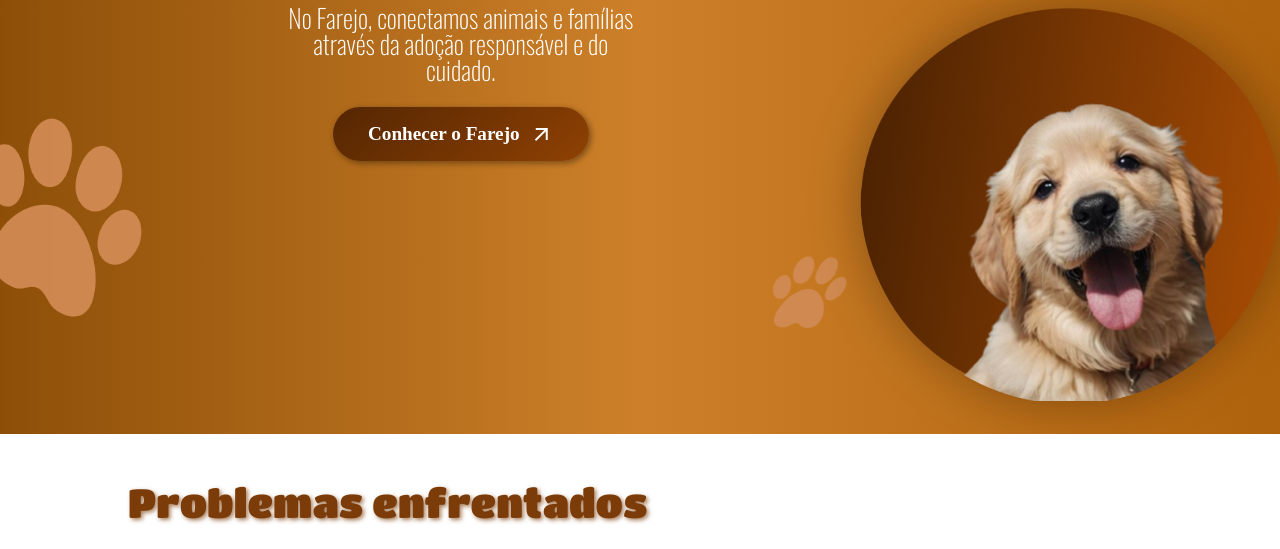
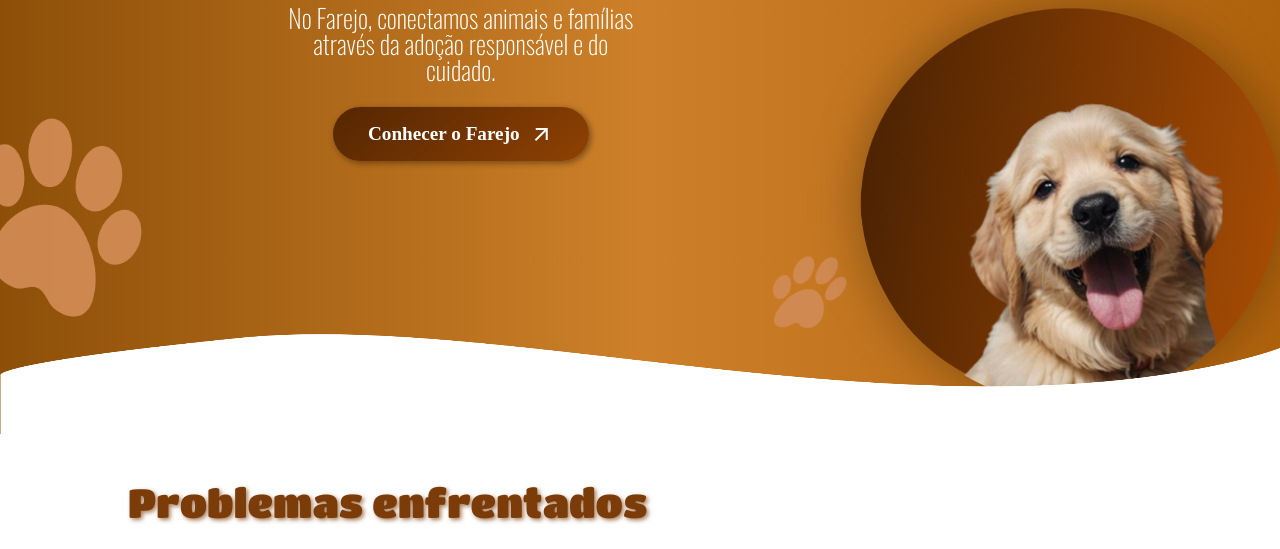
Before and after one commit to Outlier-Fora-da-Curva/Farejo-, a website: page views/landpage.html in a window 1280 px wide. Shown: the part 246-795 px from the top of the page. Drawn offline with nearby package versions, Linux system fonts and the light colour scheme; files whose address does not match are found by name.

Commit message:
Update inicioLand.css

```diff
--- a/public/css/inicioLand.css
+++ b/public/css/inicioLand.css
@@ -63,7 +63,7 @@
     left: 0;
     width: 100%;
     height: 100px;
-    background: url(../img/onda.png);
+    background: url("../imgs/onda.png");
     background-size: 100% 100px;
 }
 
```
